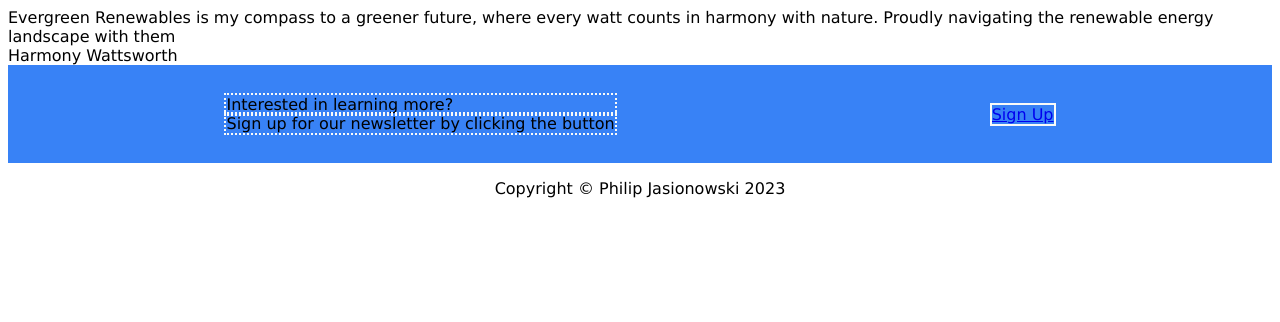
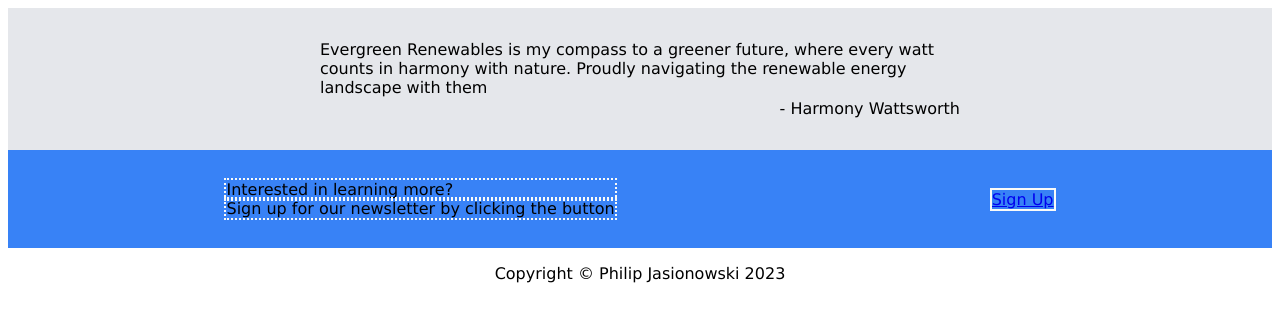
Before and after one commit to PHILLJAY/landing-page, a plain HTML site: page index.html in a window 1280 px wide. Drawn offline with Linux system fonts and the light colour scheme.

Commit message:
Added rough styling and Margins to quote container

```diff
--- a/index.html
+++ b/index.html
@@ -18,7 +18,7 @@
             <div class="quote text">
                 Evergreen Renewables is my compass to a greener future, where every watt counts in harmony with nature. Proudly navigating the renewable energy landscape with them
             </div>
-            <div class="quote attribution">Harmony Wattsworth</div>
+            <div class="quote attribution">- Harmony Wattsworth</div>
         </div>
     </div>
     <div class="calltoaction container">
--- a/styles.css
+++ b/styles.css
@@ -10,6 +10,33 @@
 
 body{
     font-family: Verdana, Geneva, Tahoma, sans-serif;
+}
+
+.quote.container{
+    display: flex;
+    align-items: center;
+    justify-content: center;
+    background-color: var(--quote-bg);
+}
+
+.quotetextcontainer{
+    flex-direction: column;
+    justify-content: center;
+    align-items: flex-end;
+    display: flex;
+    gap: 2px;
+    margin: 32px 16px;
+}
+
+.quote.text{
+    flex: 1 1 auto;
+    max-width: 40em;
+}
+
+.quote.attribution{
+    flex: auto;
+    align-items: end;
+    display: flex;
 }
 
 .card.container{
```
